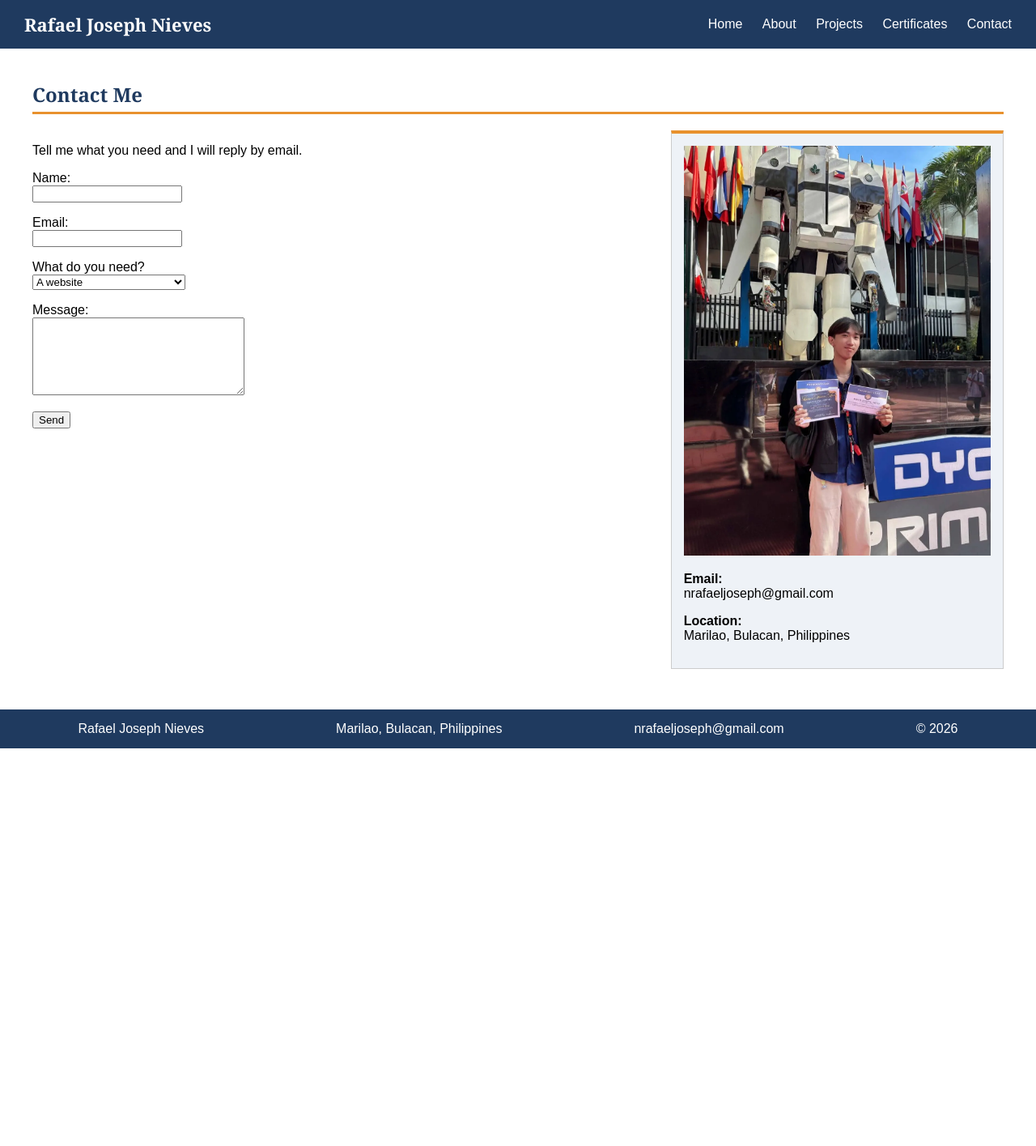
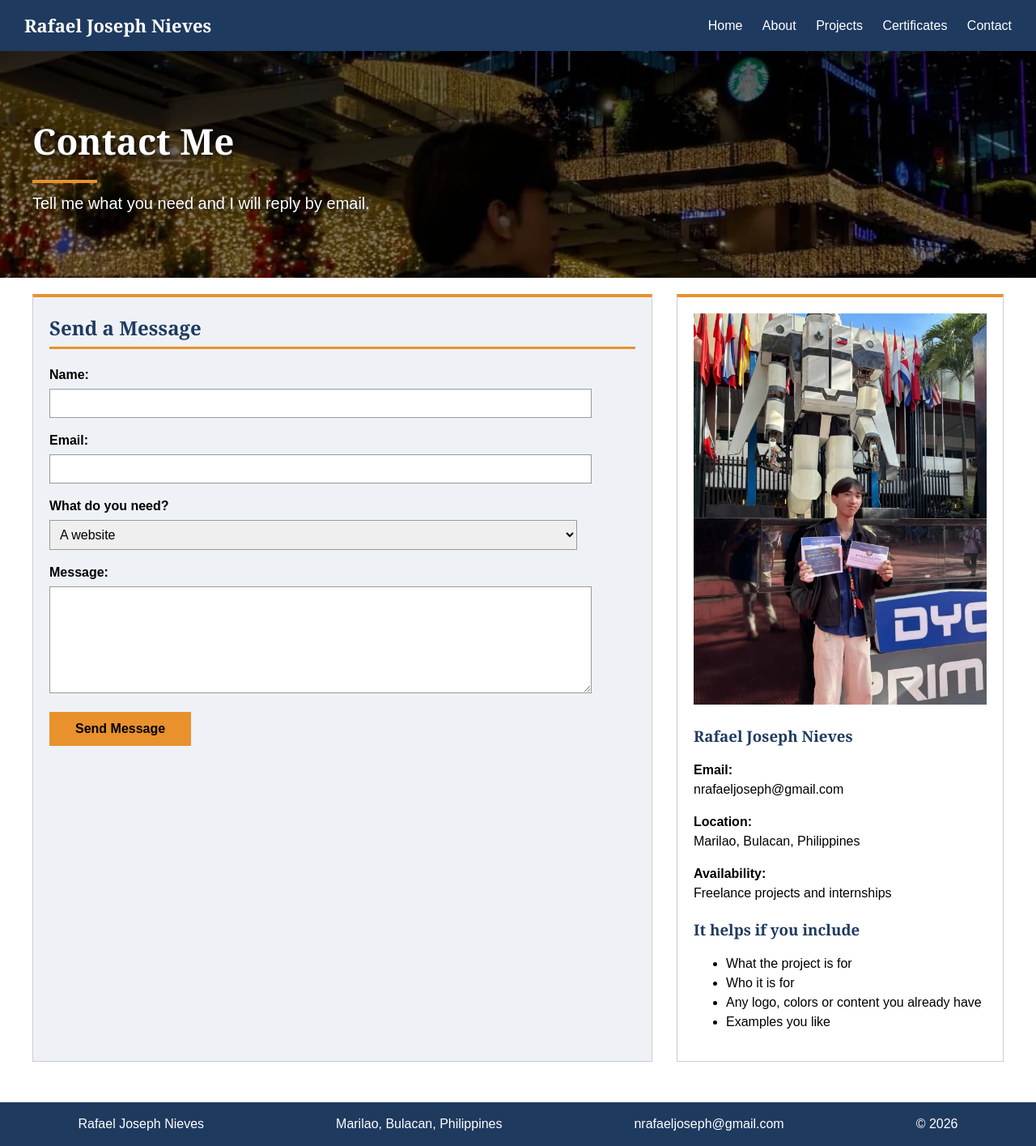
Before and after one commit to seveii/FLOAT-PORTFOLIO, a PHP site: page /contact.php in a window 1280 px wide. Shown: the whole page at 81% size. Before the commit the page ends 924 px from the top, so only its background shows below. Run offline with PHP 8.4, Linux system fonts and the light colour scheme.

Commit message:
Improve the About and Contact pages
Picture banners with the title inside, cards for the roles, education, awards and certifications,
a styled contact form with class selectors, and a contact info card. Lecture CSS only.

Co-Authored-By: Claude Sonnet 5.5 <noreply@anthropic.com>

```diff
--- a/contact.php
+++ b/contact.php
@@ -31,20 +31,27 @@ if ($_SERVER["REQUEST_METHOD"] == "POST") {
 include "header.php";
 ?>
 
+<!-- Banner sa taas, may picture at yung title sa loob (style.css, .banner) -->
+<div class="banner contact-banner">
+  <div class="banner-text">
+    <h1>Contact Me</h1>
+    <div class="line"></div>
+    <p>Tell me what you need and I will reply by email.</p>
+  </div>
+</div>
+
 <div class="content">
-
-  <h2>Contact Me</h2>
 
   <!-- Two parts na magkatabi, flexbox: yung form sa left, yung info ko sa right -->
   <div class="contact-row">
 
     <div class="contact-form">
-      <p>Tell me what you need and I will reply by email.</p>
+      <h2>Send a Message</h2>
 
       <?php
       // Ipakita yung result (thank you o error) kung meron.
       if ($result != "") {
-          echo "<p><b>" . $result . "</b></p>";
+          echo "<p class=\"result\"><b>" . $result . "</b></p>";
       }
       ?>
 
@@ -52,15 +59,15 @@ include "header.php";
       <form method="post" action="contact.php">
         <p>
           <label for="name">Name:</label><br>
-          <input type="text" name="name" id="name" required>
+          <input class="field" type="text" name="name" id="name" required>
         </p>
         <p>
           <label for="email">Email:</label><br>
-          <input type="email" name="email" id="email" required>
+          <input class="field" type="email" name="email" id="email" required>
         </p>
         <p>
           <label for="type">What do you need?</label><br>
-          <select name="type" id="type">
+          <select class="field" name="type" id="type">
             <option value="website">A website</option>
             <option value="design">Logo, poster or other design</option>
             <option value="content">Social media content</option>
@@ -69,18 +76,28 @@ include "header.php";
         </p>
         <p>
           <label for="message">Message:</label><br>
-          <textarea name="message" id="message" rows="6" cols="30" required></textarea>
+          <textarea class="field" name="message" id="message" rows="6" required></textarea>
         </p>
         <p>
-          <input type="submit" value="Send">
+          <input class="send" type="submit" value="Send Message">
         </p>
       </form>
     </div>
 
     <div class="contact-info">
       <img src="images/awardspresidentslist.webp" alt="Rafael Joseph Nieves">
+      <h3>Rafael Joseph Nieves</h3>
       <p><b>Email:</b><br>nrafaeljoseph@gmail.com</p>
       <p><b>Location:</b><br>Marilao, Bulacan, Philippines</p>
+      <p><b>Availability:</b><br>Freelance projects and internships</p>
+
+      <h3>It helps if you include</h3>
+      <ul>
+        <li>What the project is for</li>
+        <li>Who it is for</li>
+        <li>Any logo, colors or content you already have</li>
+        <li>Examples you like</li>
+      </ul>
     </div>
 
   </div>
--- a/style.css
+++ b/style.css
@@ -12,6 +12,7 @@ body {
   margin: 0;
   color: black;
   background-color: white;
+  line-height: 1.5;      /* mas maluwag yung pagitan ng mga linya, mas madaling basahin */
 }
 
 img {
@@ -124,6 +125,45 @@ h2 {
   border: 2px solid #e8912d;
 }
 
+/* ---------- Banner sa taas ng About at Contact pages ---------- */
+/* Same idea sa cover ng home: background picture + dark gradient, tapos yung title sa loob. */
+.banner {
+  background-size: cover;
+  height: 280px;
+  display: flex;
+  align-items: center;
+}
+
+.about-banner {
+  background-image: linear-gradient(rgba(0, 0, 0, 0.5), rgba(0, 0, 0, 0.3)),
+                    url(images/momentrooftop.webp);
+  background-position: center 45%;
+}
+
+.contact-banner {
+  background-image: linear-gradient(rgba(0, 0, 0, 0.55), rgba(0, 0, 0, 0.35)),
+                    url(images/momentcitynight.webp);
+  background-position: center 38%;
+}
+
+.banner-text {
+  color: white;
+  margin-left: 40px;
+}
+
+.banner-text h1 {
+  margin: 0;
+  font-size: 44px;
+  color: white;
+  text-shadow: 2px 2px 8px black;
+}
+
+.banner-text p {
+  margin: 10px 0 0 0;
+  font-size: 20px;
+  text-shadow: 1px 1px 6px black;
+}
+
 /* ---------- FLEXBOX: boxes na magkakatabi ---------- */
 .boxes {
   display: flex;
@@ -230,11 +270,17 @@ h2 {
   border-bottom: none;
 }
 
-/* ---------- GRID: two columns ---------- */
+/* ---------- GRID: two columns at three columns ---------- */
 .two-columns {
   display: grid;
   grid-template-columns: 1fr 1fr;
-  gap: 30px;
+  gap: 20px;
+}
+
+.three-columns {
+  display: grid;
+  grid-template-columns: 1fr 1fr 1fr;
+  gap: 20px;
 }
 
 /* ---------- GRID: photo gallery ---------- */
@@ -246,6 +292,7 @@ h2 {
 
 .gallery img {
   width: 100%;
+  border: 1px solid #cccccc;
 }
 
 /* ---------- FLOAT: picture sa left, yung text umiikot sa gilid ---------- */
@@ -268,18 +315,59 @@ h2 {
 .contact-form {
   flex: 2;
   margin-right: 30px;
+  background-color: #eef2f7;
+  border: 1px solid #cccccc;
+  border-top: 4px solid #e8912d;
+  padding: 20px;
+}
+
+.contact-form h2 {
+  margin-top: 0;
 }
 
 .contact-info {
   flex: 1;
-  background-color: #eef2f7;
+  background-color: white;
   border: 1px solid #cccccc;
   border-top: 4px solid #e8912d;
-  padding: 15px;
+  padding: 20px;
 }
 
 .contact-info img {
   width: 100%;
+}
+
+.contact-info h3 {
+  margin-bottom: 5px;
+}
+
+/* Yung mga form fields: class yung gamit ko (.field at .send) */
+label {
+  font-weight: bold;
+}
+
+.field {
+  width: 90%;
+  padding: 8px;
+  margin-top: 5px;
+  border: 1px solid #999999;
+  font-size: 16px;
+}
+
+.send {
+  background-color: #e8912d;
+  color: black;
+  border: 2px solid #e8912d;
+  padding: 10px 30px;
+  font-size: 16px;
+  font-weight: bold;
+}
+
+/* Yung thank you o error message pagkatapos i-send yung form */
+.result {
+  background-color: white;
+  border-left: 5px solid #e8912d;
+  padding: 10px;
 }
 
 /* ---------- Footer: FLEXBOX ---------- */
@@ -328,8 +416,21 @@ footer p {
   }
   .contact-form {
     margin-right: 0;
+    margin-bottom: 20px;
   }
-  .projects, .two-columns, .gallery, .certs {
+  .banner {
+    height: 200px;
+  }
+  .banner-text {
+    margin: 0 20px;
+  }
+  .banner-text h1 {
+    font-size: 32px;
+  }
+  .banner-text p {
+    font-size: 16px;
+  }
+  .projects, .two-columns, .three-columns, .gallery, .certs {
     grid-template-columns: 1fr;   /* yung grids, nagiging one column na lang */
   }
   .cert-grid {
```
Also changed, not shown: about.php (+26 -16 lines).
